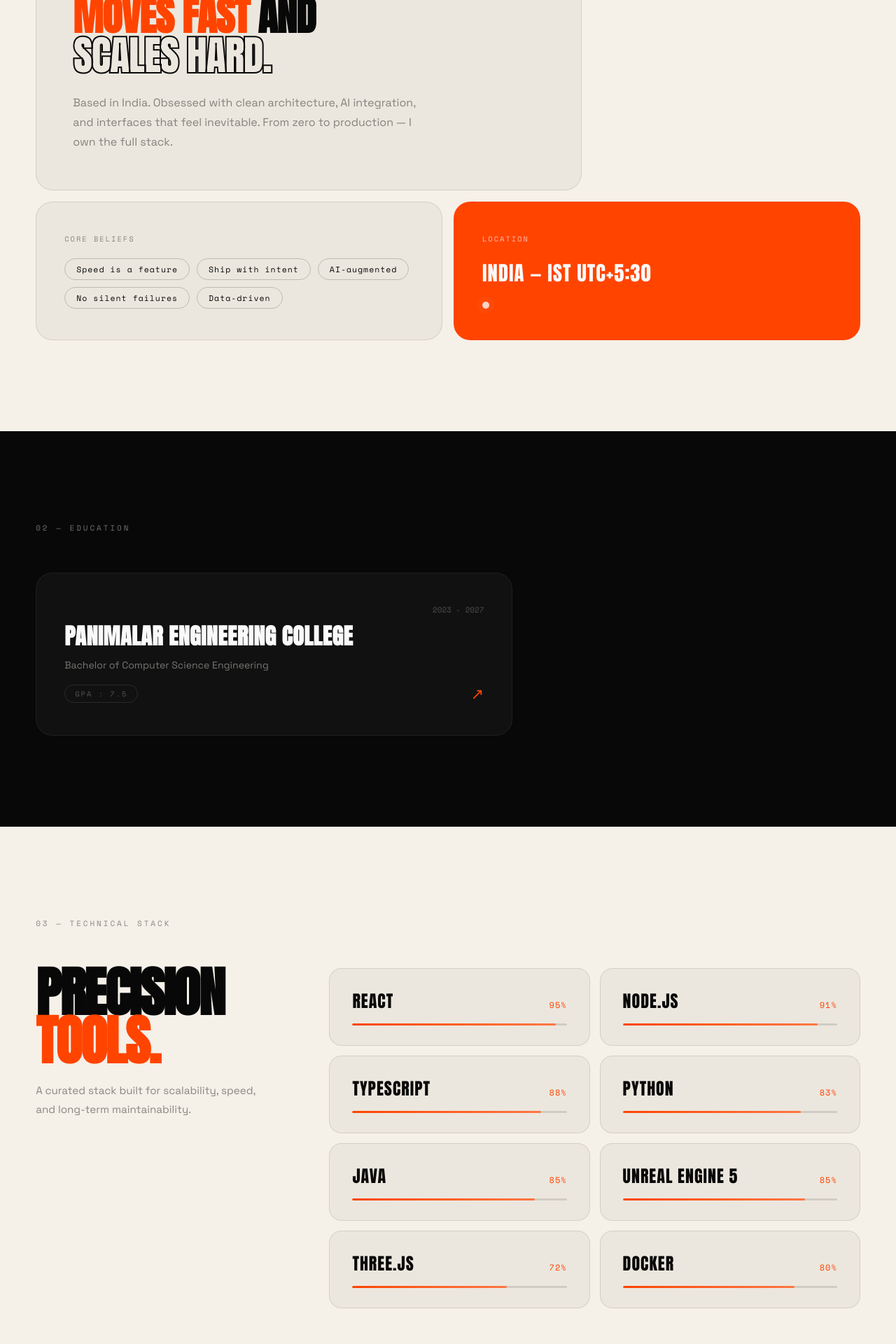
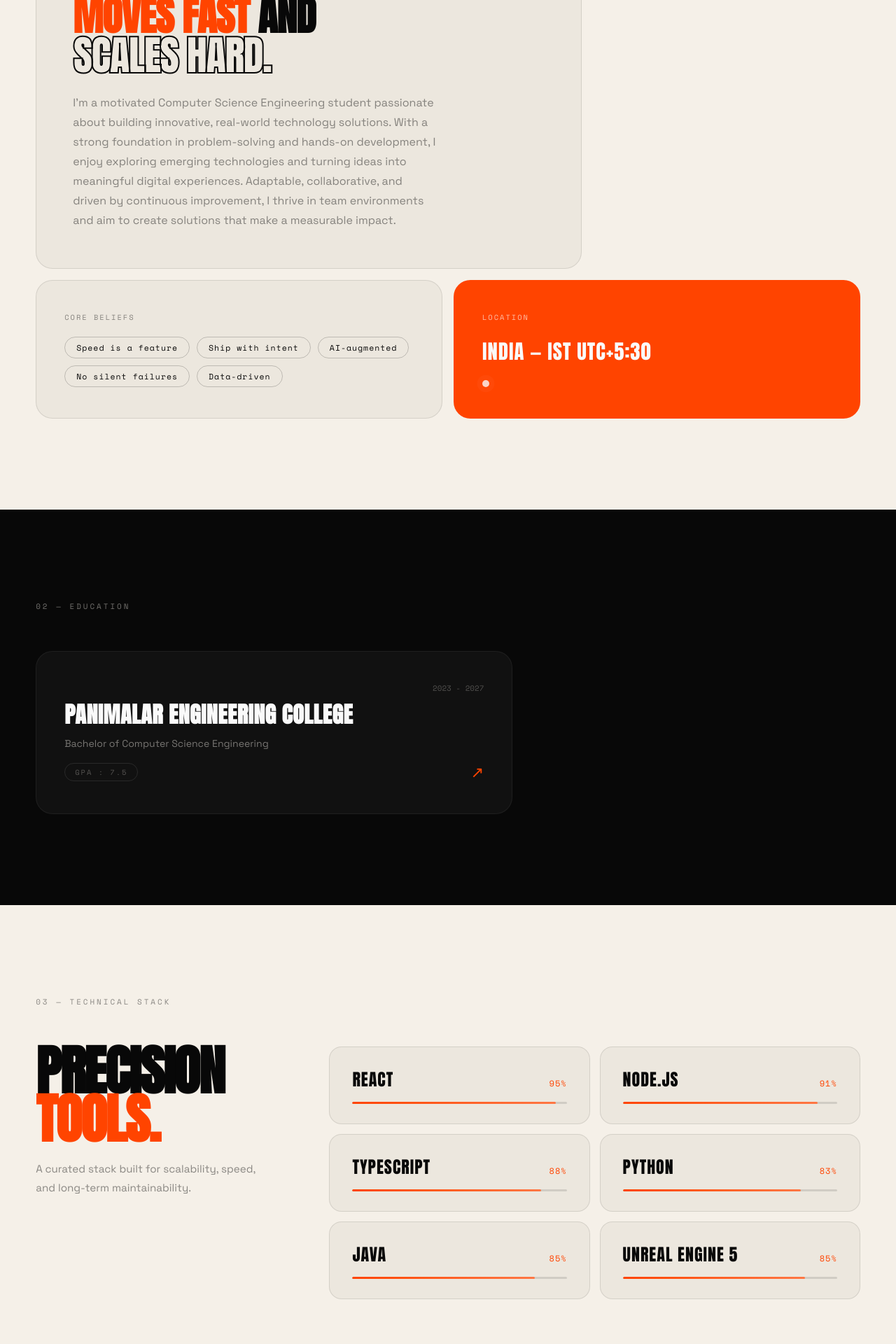
Before and after one commit to thillairaghu2005/raghunandhan-t-portfolio, a React (Vite) app: page / in a window 1280 px wide. Shown: the part 1280-3200 px from the top of the page at 70% size. Built offline with nearby package versions, Linux system fonts and the light colour scheme.

Commit message:
Add files via upload

```diff
--- a/src/App.jsx
+++ b/src/App.jsx
@@ -160,8 +160,7 @@ const About = () => (
             <span className="text-outline">scales hard.</span>
           </h2>
           <p className="ab-body">
-            Based in India. Obsessed with clean architecture, AI integration, and
-            interfaces that feel inevitable. From zero to production — I own the full stack.
+            I’m a motivated Computer Science Engineering student passionate about building innovative, real-world technology solutions. With a strong foundation in problem-solving and hands-on development, I enjoy exploring emerging technologies and turning ideas into meaningful digital experiences. Adaptable, collaborative, and driven by continuous improvement, I thrive in team environments and aim to create solutions that make a measurable impact.
           </p>
         </div>
 
@@ -235,8 +234,6 @@ const skills = [
   { name: 'Python', pct: 83 },
   { name: 'Java', pct: 85 },
   { name: 'Unreal Engine 5', pct: 85 },
-  { name: 'Three.js', pct: 72 },
-  { name: 'Docker', pct: 80 },
 ];
 
 const SkillsSection = () => (
@@ -279,7 +276,7 @@ const SkillsSection = () => (
    EXPERIENCE
    ========================================================= */
 const experiences = [
-  { role: 'Intern, CODEBIND TECHNOLOGIES', period: '202', detail: 'Gained hands-on experience in full-stack web development by contributing to real-time projects, building responsive user interfaces with HTML, CSS, and JavaScript, implementing server-side logic and database integration, managing deployments, and collaborating within professional development workflows.' },
+  { role: 'Intern, CODEBIND TECHNOLOGIES', period: '2023', detail: 'Gained hands-on experience in full-stack web development by contributing to real-time projects, building responsive user interfaces with HTML, CSS, and JavaScript, implementing server-side logic and database integration, managing deployments, and collaborating within professional development workflows.' },
   { role: 'Monolith Research and Training Labs Pvt. Ltd.', period: 'June 2025 - September 2025', detail: 'Gained hands-on experience in game development during an internship by contributing to real-time projects, implementing gameplay mechanics and interactive features in Unreal Engine 5 using Blueprints, and collaborating with team members to understand development pipelines, problem-solving strategies, and production workflows.' },
 ];
 
```
